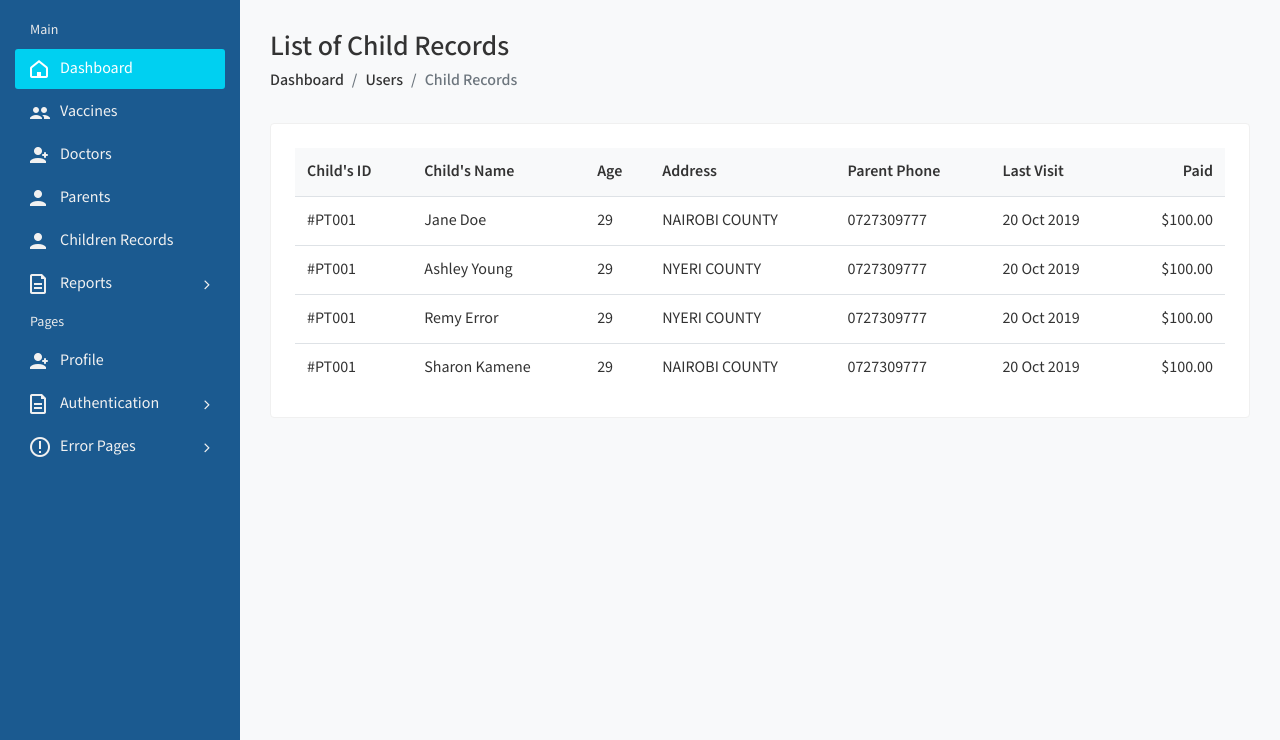
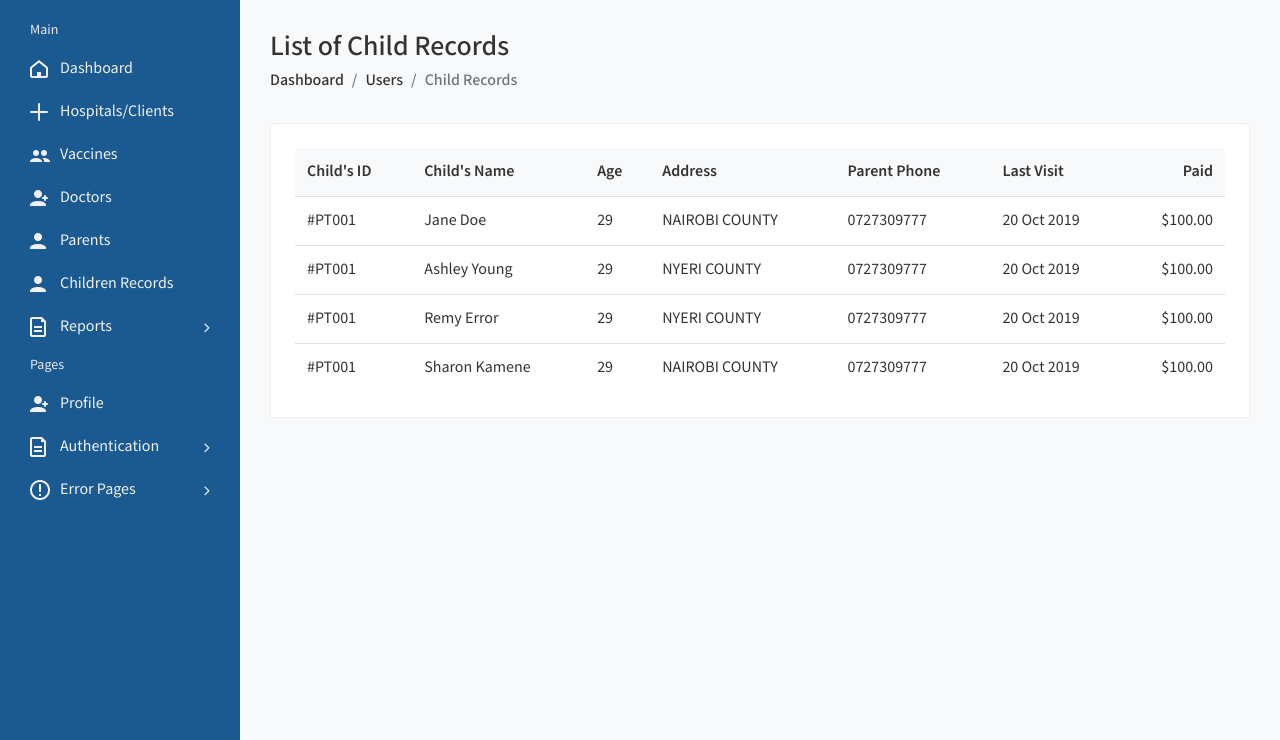
Before and after one commit to itsregalo/child-immunization-tracking-system, a Django app: page /admin/children/ in a window 1280 px wide. Shown: the part 60-800 px from the top of the page. Run offline with Django 4.2, Linux system fonts and the light colour scheme; data comes from the database, SQL or seed files in the repository; both versions use the stored data as it was after the commit; parts of the project's set-up code (start-up, migrations or seed data) failed here and were passed over; some libraries are stand-ins or nearby versions.

Commit message:
index page updates on links

```diff
--- a/frontend/templates/admin-dash/base.html
+++ b/frontend/templates/admin-dash/base.html
@@ -177,8 +177,11 @@
 							<li class="menu-title">
 								<span>Main</span>
 							</li>
-							<li class="active">
+							<li class="">
 								<a href="{% url 'custom-admin:index' %}"><i class="fe fe-home"></i> <span>Dashboard</span></a>
+							</li>
+							<li class="">
+								<a href="{% url 'custom-admin:index' %}"><i class="fe fe-plus"></i> <span>Hospitals/Clients</span></a>
 							</li>
 							<li>
 								<a href="{% url 'custom-admin:vaccines' %}"><i class="fe fe-users"></i> <span>Vaccines</span></a>
--- a/frontend/templates/base.html
+++ b/frontend/templates/base.html
@@ -231,7 +231,7 @@
 									<h2 class="footer-title">For Doctors</h2>
 									<ul>
 										<li><a href="{% url 'accounts:login' %}"><i class="fas fa-angle-double-right"></i> Login</a></li>
-										<li><a href="doctor-register.html"><i class="fas fa-angle-double-right"></i> Register</a></li>
+										<li><a href="{% url 'accounts:register-doctor' %}"><i class="fas fa-angle-double-right"></i> Register</a></li>
 										<li><a href="#"><i class="fas fa-angle-double-right"></i> Dashboard</a></li>
 									</ul>
 								</div>
@@ -320,6 +320,4 @@
 		<script src="{% static 'assets/js/script.js' %}"></script>
 
 	</body>
-
-<!-- doccure/index.html  30 Nov 2019 04:12:03 GMT -->
 </html>
```
Also changed, not shown: db.sqlite3.
